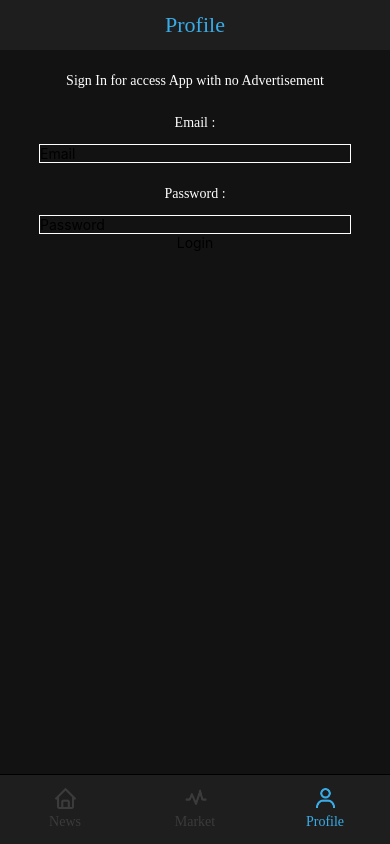
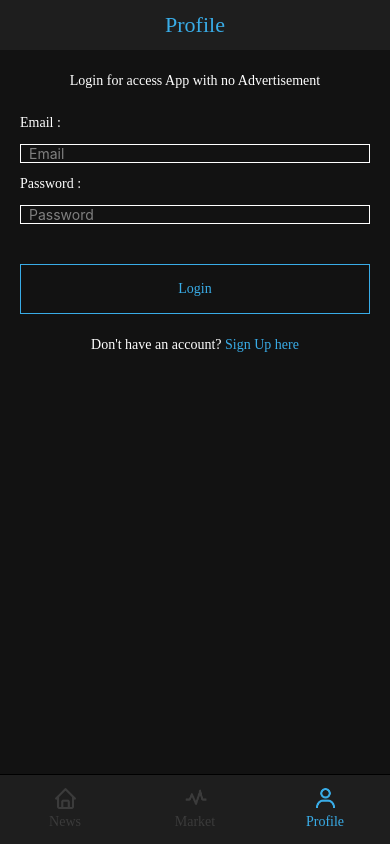
Before and after one commit to nakanidaste/cryptonews-app, a React Native app: screen /Profile in a window 390 px wide. Built offline with nearby package versions, Linux system fonts and the light colour scheme; no server answers.

Commit message:
update profile

```diff
--- /dev/null
+++ b/src/components/Login.js
@@ -0,0 +1,74 @@
+import React from 'react'
+import { StyleSheet, Text, View, TextInput, TouchableOpacity } from 'react-native'
+import { COLORS, FONTS } from '../constants';
+
+const Login = () => {
+  return (
+    <View style={styles.loginContainer}>
+        <Text style={styles.title}>Login for access App with no Advertisement</Text>
+        <View style={styles.containerInput}>
+            <Text style={styles.text}>Email :</Text>
+            <TextInput
+                placeholder='Email'
+                placeholderTextColor='gray'
+                style={styles.textInput}
+            />
+            <Text style={styles.text}>Password :</Text>
+            <TextInput
+                placeholder='Password'
+                placeholderTextColor='gray'
+                style={styles.textInput}
+            />
+            <TouchableOpacity style={styles.button}>
+                <Text style={styles.buttonText}>Login</Text>
+            </TouchableOpacity>
+        </View>
+    </View>
+  )
+}
+
+export default Login
+
+const styles = StyleSheet.create({
+    loginContainer: {
+        //flex: 1,
+        alignItems:'center',
+        //backgroundColor: COLORS.white
+    },
+    containerInput: {
+        width: '100%',
+        padding: 20,
+        //backgroundColor: COLORS.white
+    },
+    title: {
+        color: COLORS.white,
+        ...FONTS.body4,
+        marginTop: 20,
+        alignSelf: 'center'
+    },
+    text: {
+        color: COLORS.white,
+        ...FONTS.body4,
+        //marginTop: 10
+    },
+    textInput: {
+        color: COLORS.white,
+        borderWidth: 1,
+        borderColor: COLORS.white,
+        width: '100%',
+        marginVertical: 10,
+        paddingLeft: 8
+    },
+    button: {
+        height: 50,
+        borderWidth: 1,
+        borderColor: COLORS.blue,
+        marginTop: 30,
+        justifyContent: 'center'
+    },
+    buttonText: {
+        alignSelf: 'center',
+        color: COLORS.blue,
+        ...FONTS.body4
+    }
+})
--- /dev/null
+++ b/src/components/SignUp.js
@@ -0,0 +1,86 @@
+import React from 'react'
+import { StyleSheet, Text, View, TextInput, TouchableOpacity } from 'react-native'
+import { COLORS, FONTS } from '../constants';
+
+const SignUp = () => {
+  return (
+    <View style={styles.signupContainer}>
+        <Text style={styles.title}>Sign Up for access App with no Advertisement</Text>
+        <View style={styles.containerInput}>
+            <Text style={styles.text}>Email :</Text>
+            <TextInput
+                placeholder='Email'
+                placeholderTextColor='gray'
+                style={styles.textInput}
+            />
+            <Text style={styles.text}>Fullname :</Text>
+            <TextInput
+                placeholder='Fullname'
+                placeholderTextColor='gray'
+                style={styles.textInput}
+            />
+            <Text style={styles.text}>Password :</Text>
+            <TextInput
+                placeholder='Password'
+                placeholderTextColor='gray'
+                style={styles.textInput}
+            />
+            <Text style={styles.text}>Confirm Password :</Text>
+            <TextInput
+                placeholder='Confirm Password'
+                placeholderTextColor='gray'
+                style={styles.textInput}
+            />
+            <TouchableOpacity style={styles.button}>
+                <Text style={styles.buttonText}>Sign Up</Text>
+            </TouchableOpacity>
+        </View>
+    </View>
+  )
+}
+
+export default SignUp
+
+const styles = StyleSheet.create({
+    signupContainer: {
+        //flex: 1,
+        alignItems:'center',
+        //backgroundColor: COLORS.white
+    },
+    containerInput: {
+        width: '100%',
+        padding: 20,
+        //backgroundColor: COLORS.white
+    },
+    title: {
+        color: COLORS.white,
+        ...FONTS.body4,
+        marginTop: 20,
+        alignSelf: 'center'
+    },
+    text: {
+        color: COLORS.white,
+        ...FONTS.body4,
+        //marginTop: 10
+    },
+    textInput: {
+        color: COLORS.white,
+        borderWidth: 1,
+        borderColor: COLORS.white,
+        width: '100%',
+        marginVertical: 10,
+        paddingLeft: 8
+    },
+    button: {
+        height: 50,
+        borderWidth: 1,
+        borderColor: COLORS.blue,
+        marginTop: 30,
+        justifyContent: 'center'
+    },
+    buttonText: {
+        alignSelf: 'center',
+        color: COLORS.blue,
+        ...FONTS.body4
+    }
+})
--- a/src/components/index.js
+++ b/src/components/index.js
@@ -3,5 +3,7 @@ import Button from "./Button";
 import CoinList from "./CoinList";
 import NewsList from "./NewsList";
 import Header from "./Header";
+import Login from "./Login";
+import SignUp from "./SignUp";
 
-export { TabIcons, Button, CoinList, NewsList, Header }
+export { TabIcons, Button, CoinList, NewsList, Header, Login, SignUp }
--- a/src/screens/Profile.js
+++ b/src/screens/Profile.js
@@ -1,31 +1,20 @@
-import React from 'react';
-import { View, Text, StyleSheet, TextInput, TouchableOpacity } from 'react-native';
+import React, { useState } from 'react';
+import { View, Text, StyleSheet, ScrollView } from 'react-native';
 import { COLORS, FONTS } from '../constants';
-import { CoinList, Header } from '../components'
-import Icon from 'react-native-vector-icons/dist/AntDesign'
+import { Header, Login, SignUp } from '../components'
 
 const Profile = () => {
+
+    const [login, setLogin] = useState(true)
+
     return (
         <View style={styles.container}>
             <Header label="Profile"/>
-            <View style={styles.loginContainer}>
-                <Text style={styles.text}>Sign In for access App with no Advertisement</Text>
-                {/* <View style={styles.containerInput}> */}
-                    <Text style={styles.text}>Email :</Text>
-                    <TextInput
-                        placeholder='Email'
-                        style={styles.textInput}
-                    />
-                    <Text style={styles.text}>Password :</Text>
-                    <TextInput
-                        placeholder='Password'
-                        style={styles.textInput}
-                    />
-                    <TouchableOpacity>
-                        <Text>Login</Text>
-                    </TouchableOpacity>
-                {/* </View> */}
-            </View>
+            <ScrollView>
+                {login ? <Login /> : <SignUp />}
+                {login ? <Text style={styles.text}>Don't have an account? <Text style={{color: COLORS.blue}} onPress={() => setLogin(false)}>Sign Up here</Text></Text> :
+                <Text style={styles.text}>Have an account? <Text style={{color: COLORS.blue}} onPress={() => setLogin(true)}>Login here</Text></Text> }
+            </ScrollView>
         </View>
     )
 }
@@ -37,24 +26,11 @@ const styles = StyleSheet.create({
         flex: 1,
         backgroundColor: COLORS.gray,
     },
-    loginContainer: {
-        flex: 1,
-        alignItems:'center',
-        //backgroundColor: COLORS.white
-    },
-    containerInput: {
-        width: 100,
-        backgroundColor: COLORS.white
-    },
     text: {
         color: COLORS.white,
         ...FONTS.body4,
-        marginTop: 20,
-    },
-    textInput: {
-        borderWidth: 1,
-        borderColor: COLORS.white,
-        width: '80%',
-        marginTop: 10,
+        //marginTop: 20,
+        alignSelf: 'center',
+        marginBottom: 20
     }
 })
```
